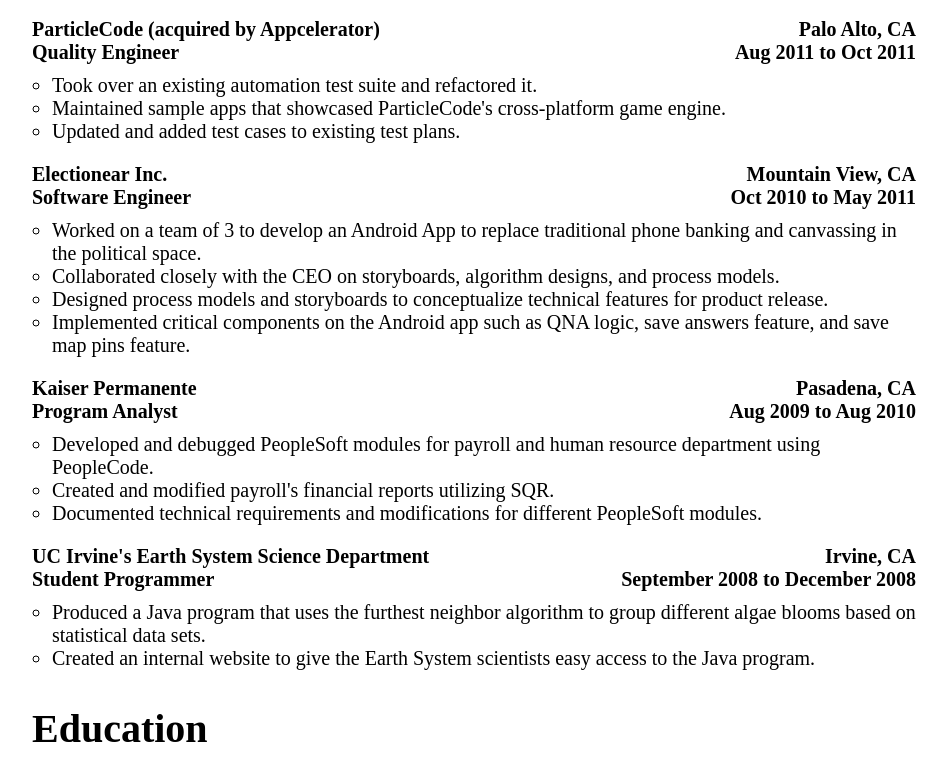
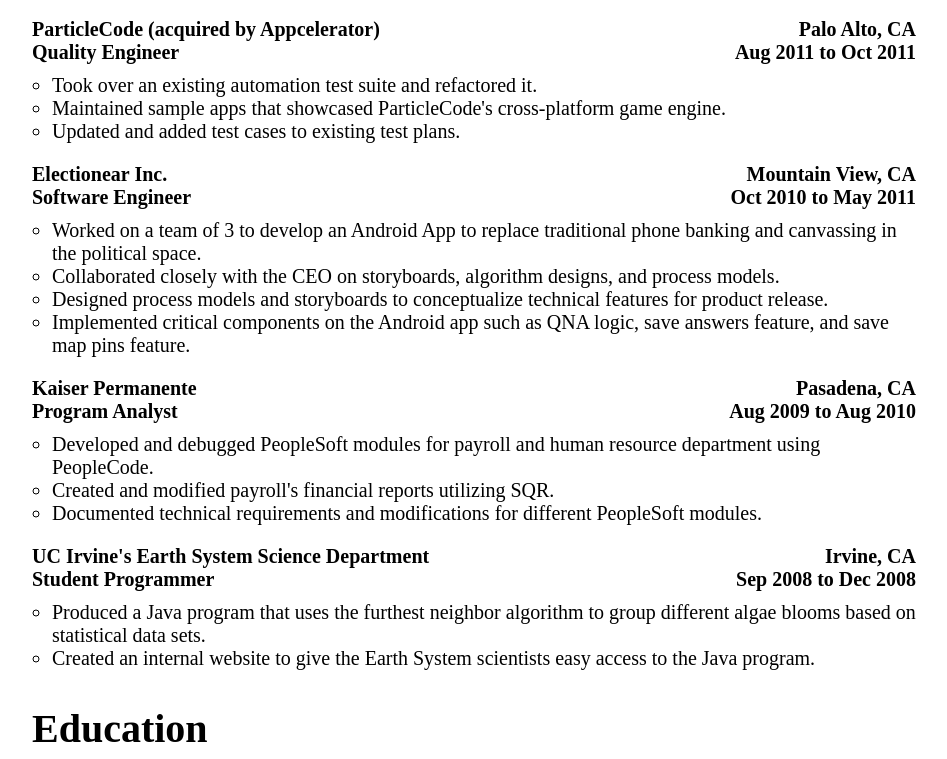
Before and after one commit to wluu/resume, an Angular app: page / in a window 1280 px wide. Shown: the part 979-1738 px from the top of the page, without its empty margins (166-1113 px from the left). Built offline with nearby package versions, Linux system fonts and the light colour scheme.

Commit message:
Refactored the date-range.interface to use Date object. And, used the date pipe in the templates.

```diff
--- a/src/app/core/top-level.service.ts
+++ b/src/app/core/top-level.service.ts
@@ -44,8 +44,8 @@
       major: 'Computer Science',
       minor: 'Mathematics',
       date: {
-        start: { month: 'Sep', year: '2005' },
-        end: { month: 'Jun', year: '2009' }
+        start: new Date(2005, 8),
+        end: new Date(2009, 5)
       }
     };
   }
--- a/src/app/education/education.component.html
+++ b/src/app/education/education.component.html
@@ -2,7 +2,7 @@
 <div class="education-section">
   <span>{{ myEducation.degree }} in {{ myEducation.major }}, Minor in {{ myEducation.minor }}</span>
   <span class="date">
-    {{ myEducation.date.start.month }} {{ myEducation.date.start.year }} - {{ myEducation.date.end.month }} {{ myEducation.date.end.year }}
+    {{ myEducation.date.start | date:'MMM yyyy' }} - {{ myEducation.date.end | date:'MMM yyyy' }}
   </span>
 </div>
 <span>{{ myEducation.school }}</span>
--- a/src/app/experience/appcelerator/appcelerator.component.html
+++ b/src/app/experience/appcelerator/appcelerator.component.html
@@ -4,7 +4,7 @@
 </div>
 <div class="row">
   <span>{{ appcelerator.title }}</span>
-  <span class="right-align-item">{{ appcelerator.date.start.month }} {{ appcelerator.date.start.year }} to {{ appcelerator.date.end.month }} {{ appcelerator.date.end.year }}</span>
+  <span class="right-align-item">{{ appcelerator.date.start | date:'MMM yyyy' }} to {{ appcelerator.date.end | date:'MMM yyyy' }}</span>
 </div>
 <ul>
   <li *ngFor="let responsibility of appcelerator.responsibilities">
--- a/src/app/experience/core/experience.service.ts
+++ b/src/app/experience/core/experience.service.ts
@@ -18,8 +18,8 @@
       title: 'Software Quality Assurance Engineer',
       company: 'Evalytica (subsidiary of Evidera)',
       date: {
-        start: {month: 'July', year: '2017'},
-        end: {month: '', year: ''}
+        start: new Date(2017, 6),
+        end: new Date()
       },
       location: 'San Francisco, CA',
       responsibilities: [
@@ -34,8 +34,8 @@
       title: 'Senior Quality Engineer',
       company: 'Appcelerator (acquired by Axway)',
       date: {
-        start: {month: 'Oct', year: '2011'},
-        end: {month: 'Jun', year: '2017'}
+        start: new Date(2011, 9),
+        end: new Date(2017, 5)
       },
       location: 'San Jose, CA',
       responsibilities: [
@@ -58,8 +58,8 @@
       title: 'Quality Engineer',
       company: 'ParticleCode (acquired by Appcelerator)',
       date: {
-        start: {month: 'Aug', year: '2011'},
-        end: {month: 'Oct', year: '2011'}
+        start: new Date(2011, 7),
+        end: new Date(2011, 9)
       },
       location: 'Palo Alto, CA',
       responsibilities: [
@@ -75,8 +75,8 @@
       title: 'Software Engineer',
       company: 'Electionear Inc.',
       date: {
-        start: {month: 'Oct', year: '2010'},
-        end: {month: 'May', year: '2011'}
+        start: new Date(2010, 9),
+        end: new Date(2011, 4)
       },
       location: 'Mountain View, CA',
       responsibilities: [
@@ -93,8 +93,8 @@
       title: 'Program Analyst',
       company: 'Kaiser Permanente',
       date: {
-        start: {month: 'Aug', year: '2009'},
-        end: {month: 'Aug', year: '2010'}
+        start: new Date(2009, 7),
+        end: new Date(2010, 7)
       },
       location: 'Pasadena, CA',
       responsibilities: [
@@ -110,8 +110,8 @@
       title: 'Student Programmer',
       company: 'UC Irvine\'s Earth System Science Department',
       date: {
-        start: {month: 'September', year: '2008'},
-        end: {month: 'December', year: '2008'}
+        start: new Date(2008, 8),
+        end: new Date(2008, 11)
       },
       location: 'Irvine, CA',
       responsibilities: [
--- a/src/app/experience/electionear/electionear.component.html
+++ b/src/app/experience/electionear/electionear.component.html
@@ -4,7 +4,7 @@
 </div>
 <div class="row">
   <span>{{ electionear.title }}</span>
-  <span class="right-align-item">{{ electionear.date.start.month }} {{ electionear.date.start.year }} to {{ electionear.date.end.month }} {{ electionear.date.end.year }}</span>
+  <span class="right-align-item">{{ electionear.date.start | date:'MMM yyyy' }} to {{ electionear.date.end | date:'MMM yyyy' }}</span>
 </div>
 <ul>
   <li *ngFor="let responsibility of electionear.responsibilities">
--- a/src/app/experience/evidera/evidera.component.html
+++ b/src/app/experience/evidera/evidera.component.html
@@ -4,7 +4,7 @@
 </div>
 <div class="row">
   <span>{{ evidera.title }}</span>
-  <span class="right-align-item">{{ evidera.date.start.month }} {{ evidera.date.start.year }} to Current</span>
+  <span class="right-align-item">{{ evidera.date.start | date:'MMM yyyy' }} to Current</span>
 </div>
 <ul>
   <li *ngFor="let responsibility of evidera.responsibilities">
--- a/src/app/experience/kaiser/kaiser.component.html
+++ b/src/app/experience/kaiser/kaiser.component.html
@@ -4,7 +4,7 @@
 </div>
 <div class="row">
   <span>{{ kaiser.title }}</span>
-  <span class="right-align-item">{{ kaiser.date.start.month }} {{ kaiser.date.start.year }} to {{ kaiser.date.end.month }} {{ kaiser.date.end.year }}</span>
+  <span class="right-align-item">{{ kaiser.date.start | date:'MMM yyyy' }} to {{ kaiser.date.end | date:'MMM yyyy' }}</span>
 </div>
 <ul>
   <li *ngFor="let responsibility of kaiser.responsibilities">
--- a/src/app/experience/particlecode/particlecode.component.html
+++ b/src/app/experience/particlecode/particlecode.component.html
@@ -4,7 +4,7 @@
 </div>
 <div class="row">
   <span>{{ particlecode.title }}</span>
-  <span class="right-align-item">{{ particlecode.date.start.month }} {{ particlecode.date.start.year }} to {{ particlecode.date.end.month }} {{ particlecode.date.end.year }}</span>
+  <span class="right-align-item">{{ particlecode.date.start | date:'MMM yyyy' }} to {{ particlecode.date.end | date:'MMM yyyy' }}</span>
 </div>
 <ul>
   <li *ngFor="let responsibility of particlecode.responsibilities">
--- a/src/app/experience/uci-earth-system-science/uci-earth-system-science.component.html
+++ b/src/app/experience/uci-earth-system-science/uci-earth-system-science.component.html
@@ -4,7 +4,7 @@
 </div>
 <div class="row">
   <span>{{ uci.title }}</span>
-  <span class="right-align-item">{{ uci.date.start.month }} {{ uci.date.start.year }} to {{ uci.date.end.month }} {{ uci.date.end.year }}</span>
+  <span class="right-align-item">{{ uci.date.start | date:'MMM yyyy' }} to {{ uci.date.end | date:'MMM yyyy' }}</span>
 </div>
 <ul>
   <li *ngFor="let responsibility of uci.responsibilities">
```
Also changed, not shown: src/app/core/date-range.interface.ts (+2 -8 lines).
